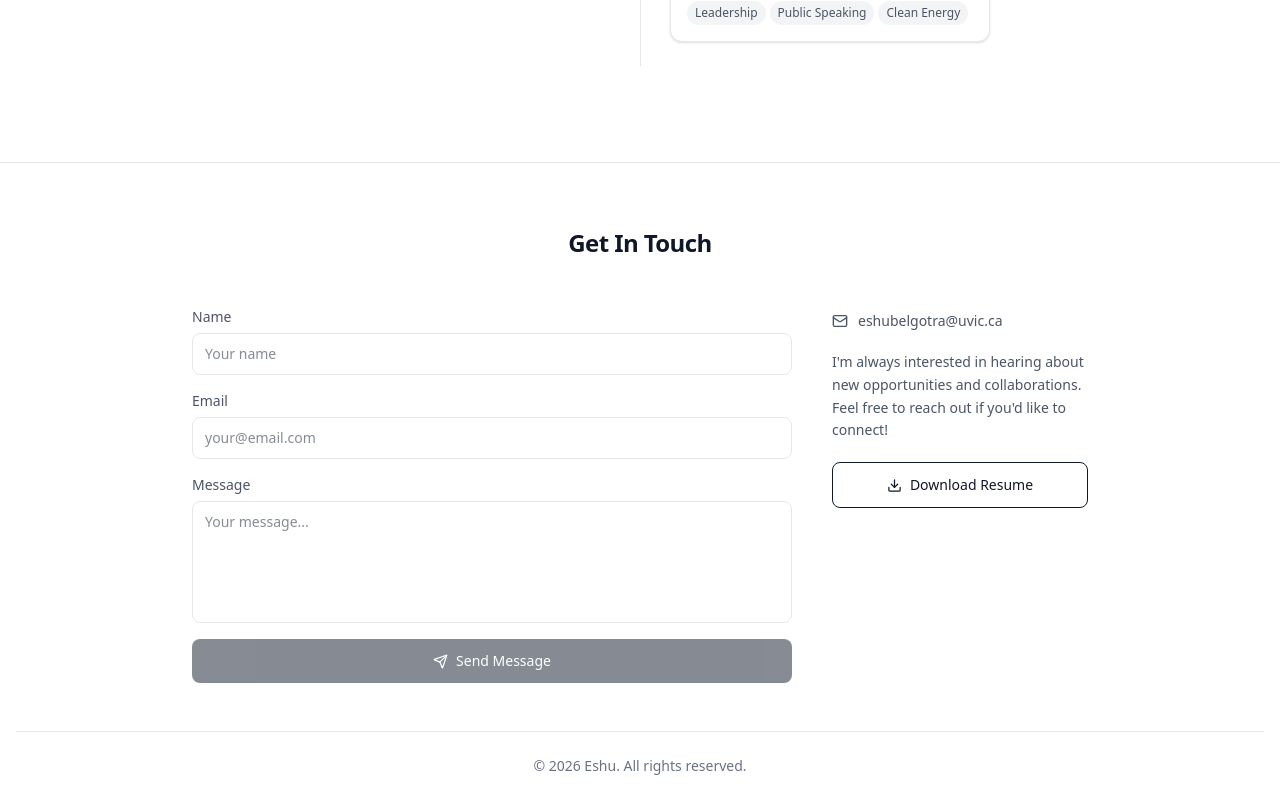
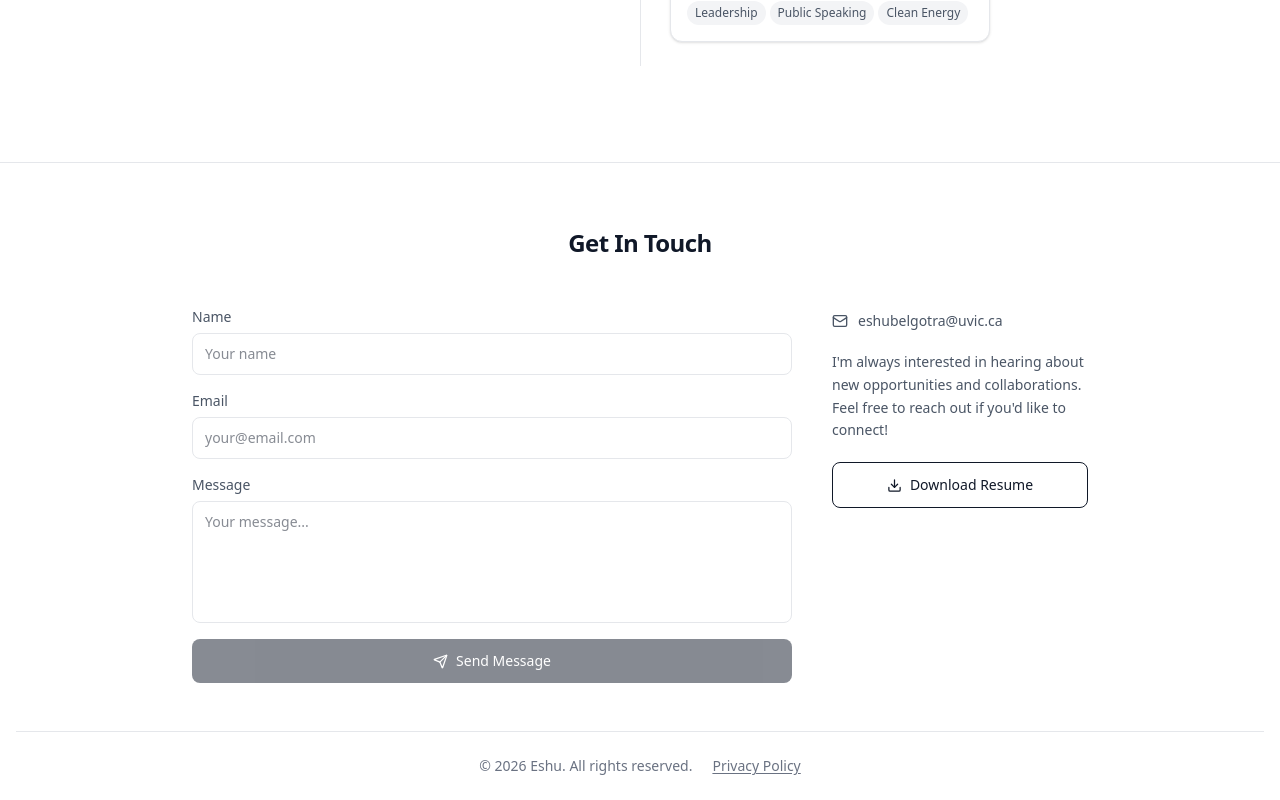
Before and after one commit to eshu3104/portfolio, a Next.js app: page / in a window 1280 px wide. Shown: the part 2174-2974 px from the top of the page. Built offline with nearby package versions, Linux system fonts and the light colour scheme.

Commit message:
tried to be privacy saferer

```diff
--- a/app/components/Footer.tsx
+++ b/app/components/Footer.tsx
@@ -154,7 +154,11 @@ export default function Footer() {
             >
                 <p className="text-center text-sm text-gray-500 dark:text-gray-400 py-6">
                     © 2026 Eshu. All rights reserved.
+                    <a href="/privacy" className="underline underline-offset-2 hover:text-gray-600 dark:hover:text-gray-300 transition-colors pl-5">
+        Privacy Policy
+    </a>
                 </p>
+
             </motion.div>
         </footer>
     )
```
